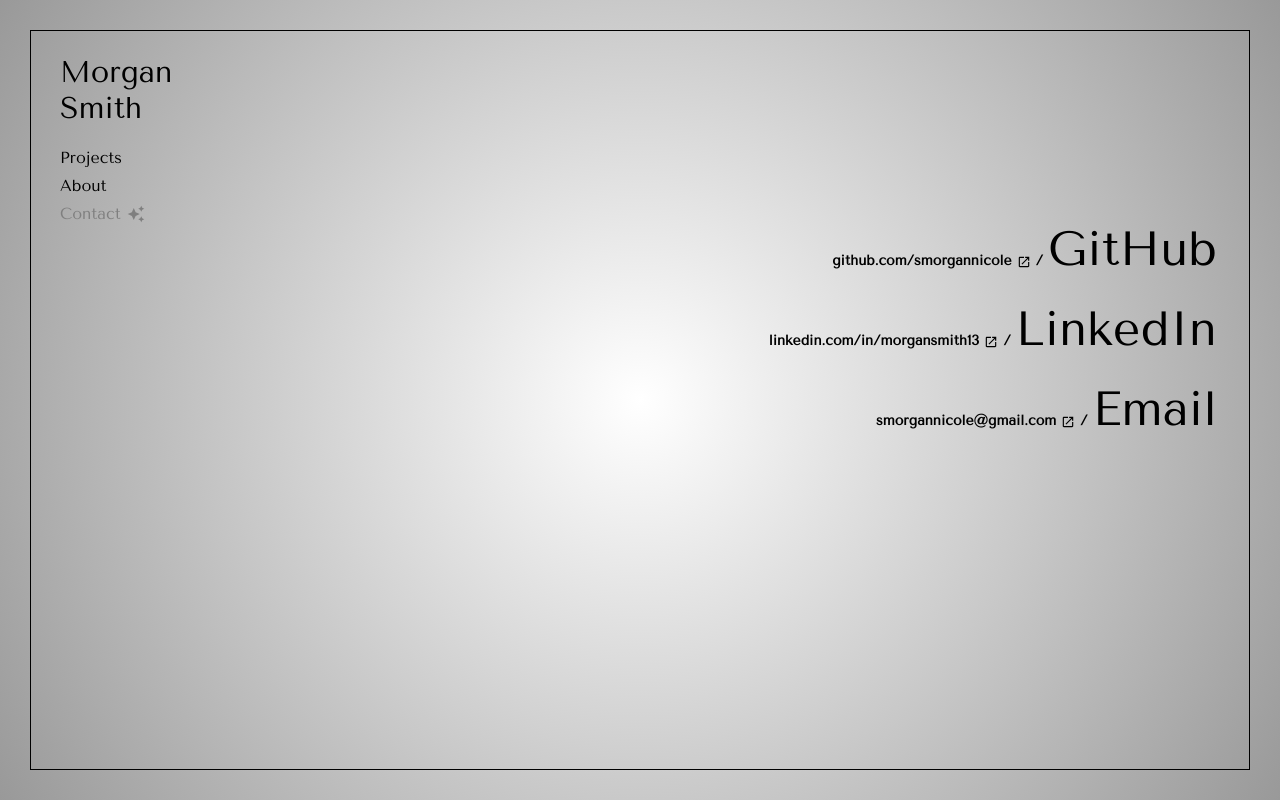
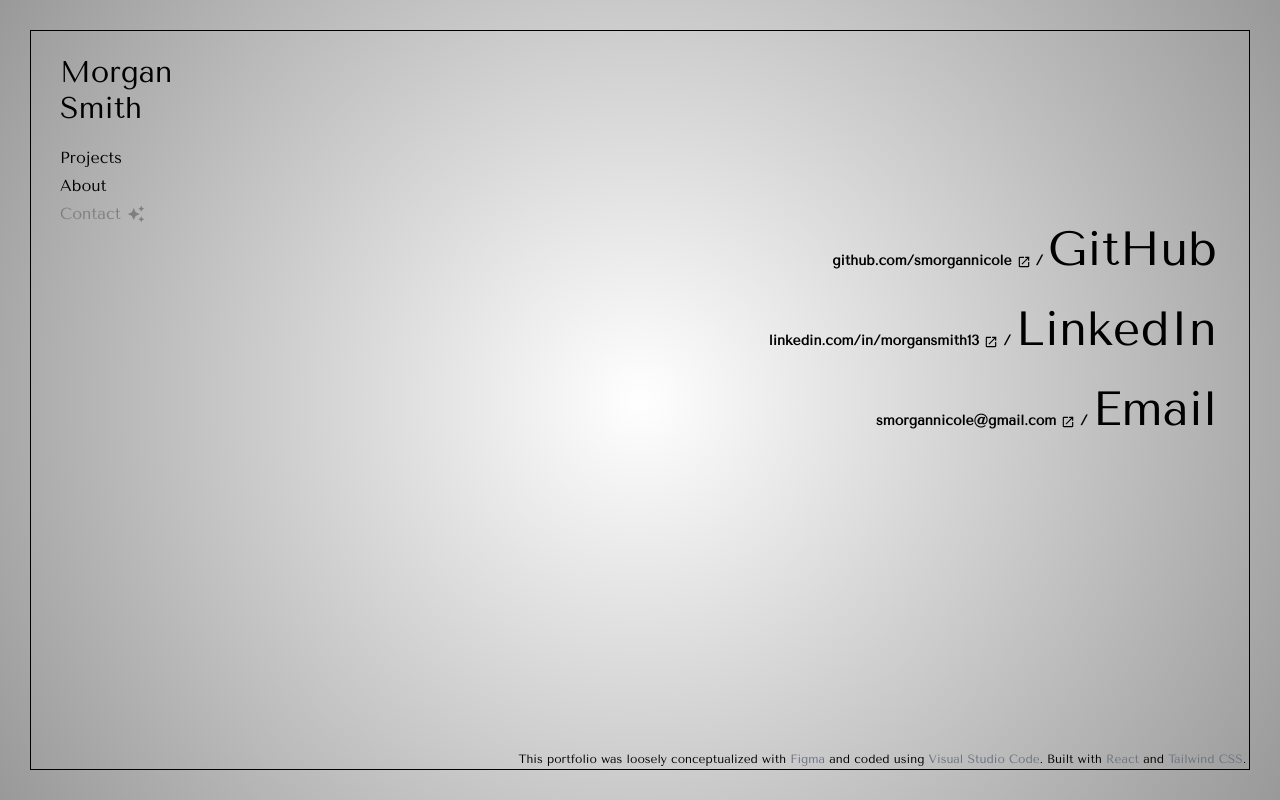
Before and after one commit to smorgannicole/portfolio-2024, a React (Create React App) app: page /Contact in a window 1280 px wide. Built offline with nearby package versions, Linux system fonts and the light colour scheme; a web font is replaced by a local one.

Commit message:
forgot footer

```diff
--- a/src/App.css
+++ b/src/App.css
@@ -180,6 +180,9 @@ footer {
   display: flex;
   justify-content: flex-end;
   align-items: flex-end;
+  position: fixed;
+  bottom: 4vh;
+  right: 2.65vw;
 }
 
 /* about */
@@ -194,6 +197,7 @@ footer {
   border-radius: 3vh;
   height: 55vh;
   margin-left: 2vw;
+  position: relative;
 }
 
 .about-palette {
@@ -213,3 +217,12 @@ footer {
   top: 0;
   right: 0;
 }
+
+.location-badge {
+  position: absolute;
+  bottom: 2vh;
+  right: 1vw;
+  background-color: #d1c5b6;
+  padding: 1vh;
+  font-size: 2.25vh;
+}
--- a/src/components/About.js
+++ b/src/components/About.js
@@ -1,8 +1,10 @@
-import React from "react"
+import React, { useState } from "react"
 import AutoAwesomeIcon from "@mui/icons-material/AutoAwesome"
 import itsame from "../images/itsame.jpg"
 
 const About = () => {
+  const [showBadge, setShowBadge] = useState(false)
+
   const palette = [
     "#2173B5",
     "#987A70",
@@ -62,7 +64,17 @@ const About = () => {
             className="me"
             src={itsame}
             alt="Morgan in front of a blue sculpture"
+            onMouseEnter={() => setShowBadge(true)}
+            onMouseLeave={() => setShowBadge(false)}
           />
+          {showBadge && (
+            <span
+              className="inline-flex items-center rounded-md bg-gray-100 px-2 py-1 text-xs font-medium text-gray-600 ring-1 ring-inset ring-gray-500/10 location-badge"
+              onMouseEnter={() => setShowBadge(true)}
+            >
+              Miami, Florida
+            </span>
+          )}
         </div>
         <div className="flex about-palette">
           {palette.map((color, index) => (
--- a/src/components/Contact.js
+++ b/src/components/Contact.js
@@ -1,5 +1,6 @@
 import React from "react"
 import OpenInNewIcon from "@mui/icons-material/OpenInNew"
+import Footer from "./Footer"
 
 const Contact = () => {
   return (
@@ -60,6 +61,7 @@ const Contact = () => {
             </a>
           </p>
         </div>
+        <Footer />
       </div>
     </>
   )
--- a/src/components/Footer.js
+++ b/src/components/Footer.js
@@ -1,12 +1,50 @@
-import React from 'react'
+import React from "react"
 
 const Footer = () => {
   return (
-  <>
-    <footer>
-        <p className='text-black'>Loosely conceptualized with <a className='text-gray-500' href="https://figma.com" target="_blank" rel="noreferrer">Figma</a> and coded using <a className='text-gray-500' href="https://code.visualstudio.com/" target="_blank" rel="noreferrer">Visual Studio Code</a>. Built with <a className='text-gray-500' href="https://react.dev/" target="_blank" rel="noreferrer">React</a> and <a className='text-gray-500' href="https://tailwindcss.com/" target="_blank" rel="noreferrer">Tailwind CSS</a>.</p>
-    </footer>
-  </>
+    <>
+      <footer>
+        <p className="text-black">
+          This portfolio was loosely conceptualized with{" "}
+          <a
+            className="text-gray-500"
+            href="https://figma.com"
+            target="_blank"
+            rel="noreferrer"
+          >
+            Figma
+          </a>{" "}
+          and coded using{" "}
+          <a
+            className="text-gray-500"
+            href="https://code.visualstudio.com/"
+            target="_blank"
+            rel="noreferrer"
+          >
+            Visual Studio Code
+          </a>
+          . Built with{" "}
+          <a
+            className="text-gray-500"
+            href="https://react.dev/"
+            target="_blank"
+            rel="noreferrer"
+          >
+            React
+          </a>{" "}
+          and{" "}
+          <a
+            className="text-gray-500"
+            href="https://tailwindcss.com/"
+            target="_blank"
+            rel="noreferrer"
+          >
+            Tailwind CSS
+          </a>
+          .
+        </p>
+      </footer>
+    </>
   )
 }
 
```
